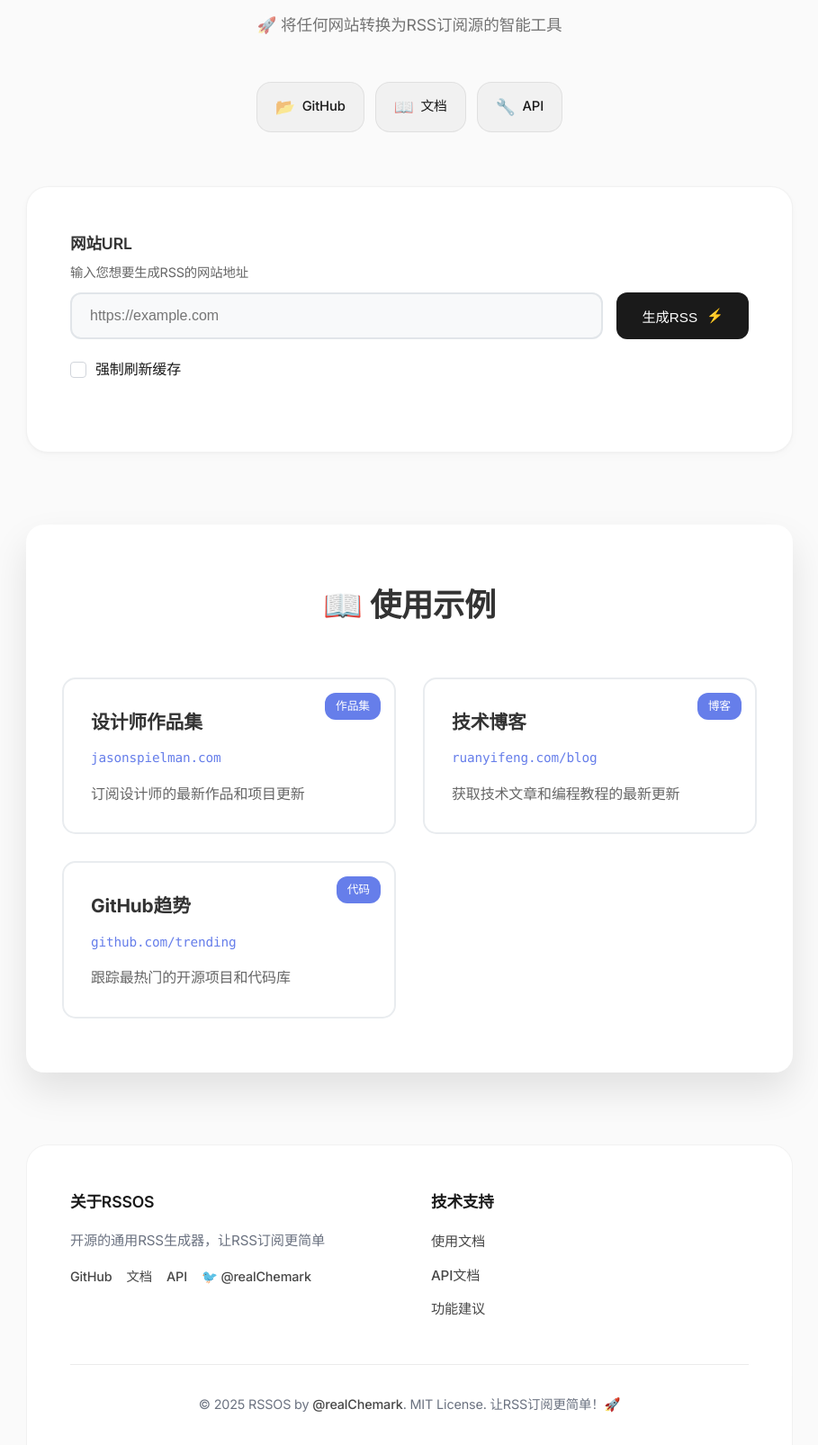
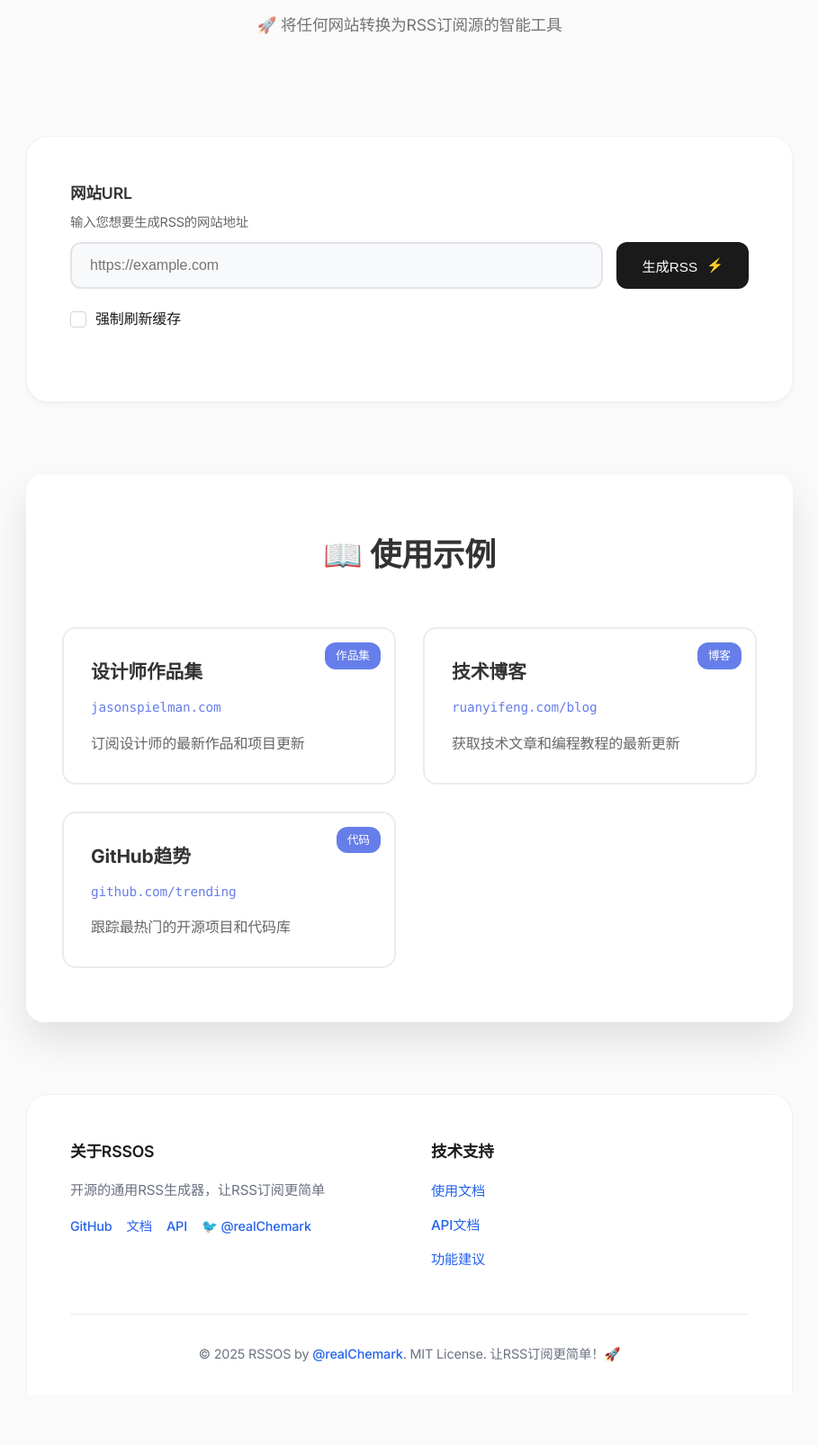
Before and after one commit to chemark/rssos, a website: page index.html in a window 1280 px wide. Shown: the part 250-1856 px from the top of the page at 90% size, without its empty margins (185-1094 px from the left). After the commit the page ends 1800 px from the top, so only its background shows below. Drawn offline with Linux system fonts and the light colour scheme.

Commit message:
refactor: 清理头部重复链接并优化超链接样式
- 移除头部重复的GitHub、文档、API快捷链接
- 简化页面头部结构，减少视觉干扰
- 为底部超链接添加蓝色配色提示可点击性
- 优化悬停效果，增加下划线提示
- 删除相关CSS代码，保持样式表简洁
- 避免功能重复，统一使用底部链接入口

```diff
--- a/index.html
+++ b/index.html
@@ -23,20 +23,6 @@
             </div>
             <p class="subtitle">通用RSS生成器</p>
             <p class="description">🚀 将任何网站转换为RSS订阅源的智能工具</p>
-            <div class="quick-links">
-                <a href="https://github.com/chemark/rssos" target="_blank" rel="noopener noreferrer" class="quick-link">
-                    <span class="link-icon">📂</span>
-                    <span class="link-text">GitHub</span>
-                </a>
-                <a href="https://github.com/chemark/rssos#readme" target="_blank" rel="noopener noreferrer" class="quick-link">
-                    <span class="link-icon">📖</span>
-                    <span class="link-text">文档</span>
-                </a>
-                <a href="/api-docs.html" target="_blank" class="quick-link">
-                    <span class="link-icon">🔧</span>
-                    <span class="link-text">API</span>
-                </a>
-            </div>
         </header>
 
         <main class="main">
--- a/styles.css
+++ b/styles.css
@@ -106,40 +106,6 @@ body {
     opacity: 0.8;
 }
 
-/* 快捷链接 */
-.quick-links {
-    display: flex;
-    justify-content: center;
-    gap: 12px;
-    flex-wrap: wrap;
-    margin-top: 32px;
-}
-
-.quick-link {
-    display: flex;
-    align-items: center;
-    gap: 8px;
-    padding: 12px 20px;
-    background: rgba(26, 26, 26, 0.04);
-    border: 1px solid rgba(26, 26, 26, 0.08);
-    border-radius: 16px;
-    color: #1a1a1a;
-    text-decoration: none;
-    font-weight: 500;
-    font-size: 0.925rem;
-    transition: all 0.2s ease;
-}
-
-.quick-link:hover {
-    background: rgba(26, 26, 26, 0.08);
-    border-color: rgba(26, 26, 26, 0.15);
-    transform: translateY(-1px);
-}
-
-.link-icon {
-    font-size: 1.1rem;
-    opacity: 0.7;
-}
 
 /* 主内容区域 */
 .main {
@@ -836,16 +802,16 @@ body {
 }
 
 .social-link {
-    color: #1a1a1a;
+    color: #2563eb;
     text-decoration: none;
     font-weight: 500;
     font-size: 0.9rem;
-    opacity: 0.8;
-    transition: opacity 0.2s ease;
+    transition: all 0.2s ease;
 }
 
 .social-link:hover {
-    opacity: 1;
+    color: #1d4ed8;
+    text-decoration: underline;
 }
 
 .support-list {
@@ -861,15 +827,15 @@ body {
 }
 
 .footer-link {
-    color: #1a1a1a;
+    color: #2563eb;
     text-decoration: none;
     font-weight: 500;
-    opacity: 0.8;
-    transition: opacity 0.2s ease;
+    transition: all 0.2s ease;
 }
 
 .footer-link:hover {
-    opacity: 1;
+    color: #1d4ed8;
+    text-decoration: underline;
 }
 
 .footer-bottom {
@@ -929,14 +895,6 @@ body {
         font-size: 0.85rem;
     }
 
-    .quick-links {
-        gap: 10px;
-    }
-
-    .quick-link {
-        padding: 8px 14px;
-        font-size: 0.9rem;
-    }
 
     .main, .footer {
         padding: 32px 24px;
@@ -1032,11 +990,6 @@ body {
         padding: 24px;
     }
 
-    .quick-links {
-        flex-direction: column;
-        align-items: center;
-        gap: 8px;
-    }
 
     .author-link {
         font-size: 0.8rem;
```
